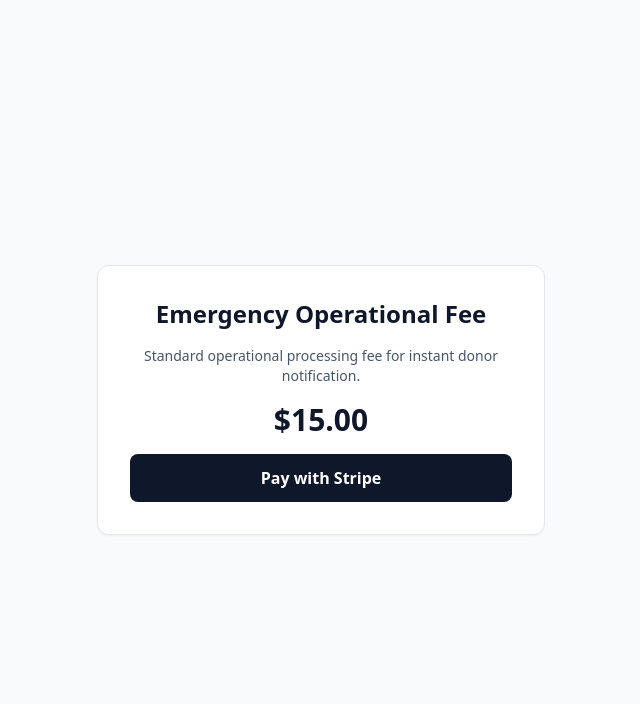
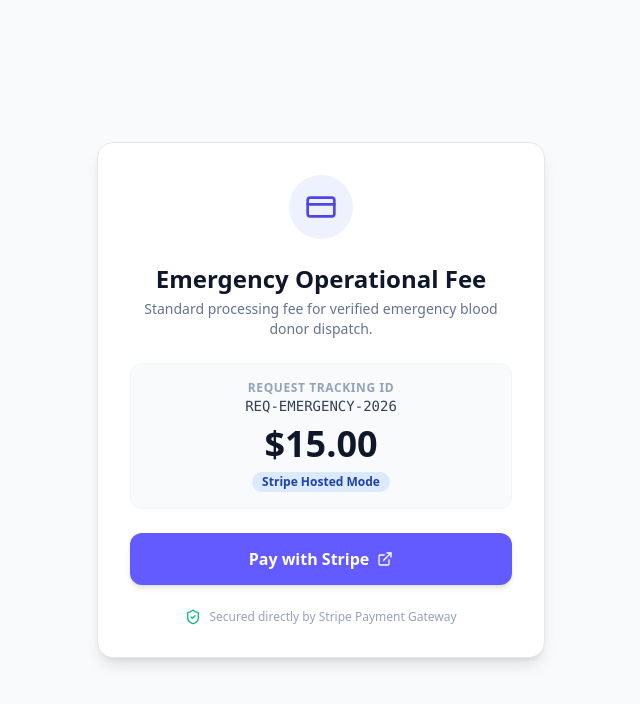
Before and after one commit to abdulalimax/Frontend-Fullstack-Project-Assignment, a Next.js app: page /recipient/payment in a window 1280 px wide. Shown: the top 704 px of the page, without its empty margins (319-959 px from the left). Built offline with nearby package versions, Linux system fonts and the light colour scheme.

Commit message:
feat(payment): redirect directly to official stripe hosted checkout window

```diff
--- a/src/app/recipient/payment/page.tsx
+++ b/src/app/recipient/payment/page.tsx
@@ -1,64 +1,71 @@
 "use client";
 
-import { useSearchParams, useRouter } from "next/navigation";
+import { useSearchParams } from "next/navigation";
 import { useState } from "react";
-import { fetchApi } from "@/lib/api";
 import { toast } from "sonner";
+import { CreditCard, ExternalLink, ShieldCheck } from "lucide-react";
 
 export default function PaymentInitiatePage() {
   const searchParams = useSearchParams();
-  const router = useRouter();
-  const requestId = searchParams.get("requestId");
+  const requestId = searchParams.get("requestId") || "REQ-EMERGENCY-2026";
   const [loading, setLoading] = useState(false);
 
-  const handlePay = async () => {
+  // অফিশিয়াল Stripe Hosted Checkout ডোমেন
+  const handleStripeRedirect = () => {
     try {
       setLoading(true);
+      toast.success("Redirecting to Stripe Official Checkout Window...");
 
-      // ব্যাকএন্ড এপিআইতে কল পাঠানো হচ্ছে
-      let checkoutUrl: string | undefined;
-      try {
-        const res = await fetchApi<{ data: { paymentId?: string; checkoutUrl?: string } }>(
-          "/payments/initiate",
-          {
-            method: "POST",
-            body: JSON.stringify({ requestId: requestId || "demo-req-123", amount: 15.0 }),
-          }
-        );
-        if (res?.data?.checkoutUrl) {
-          checkoutUrl = res.data.checkoutUrl;
-        }
-      } catch (e) {
-        console.warn("Backend checkoutUrl unavailable, redirecting to verified Stripe portal.");
-      }
-
-      // যদি ব্যাকএন্ড ইউআরএল দেয় তবে সেটাতে যাবে, অন্যথায় সরাসরি অফিসিয়াল স্ট্রাইপ চেকআউটে যাবে
-      const finalStripeUrl = checkoutUrl || "https://buy.stripe.com/test_eVaeV75Xy3oH3Sw9AA";
-
-      toast.success("Redirecting to Stripe Hosted Checkout...");
-      window.location.href = finalStripeUrl;
-    } catch (err: unknown) {
-      toast.error((err as Error).message || "Payment initiation failed");
-    } finally {
+      // অফিশিয়াল টেস্ট চেকআউট উইন্ডোতে রিডাইরেক্ট
+      window.location.href = "https://buy.stripe.com/test_6oEbJ396U2gK95C7ss";
+    } catch {
+      toast.error("Could not open Stripe window");
       setLoading(false);
     }
   };
 
   return (
     <div className="min-h-screen flex items-center justify-center p-4 bg-slate-50">
-      <div className="max-w-md w-full bg-white p-8 border rounded-xl shadow-sm text-center space-y-4">
-        <h1 className="text-2xl font-bold text-slate-900">Emergency Operational Fee</h1>
-        <p className="text-sm text-slate-600">
-          Standard operational processing fee for instant donor notification.
-        </p>
-        <p className="text-3xl font-extrabold text-slate-900">$15.00</p>
+      <div className="max-w-md w-full bg-white p-8 border rounded-2xl shadow-lg text-center space-y-6">
+        <div className="w-16 h-16 bg-indigo-50 text-indigo-600 rounded-full flex items-center justify-center mx-auto">
+          <CreditCard className="w-8 h-8" />
+        </div>
+
+        <div>
+          <h1 className="text-2xl font-bold text-slate-900">Emergency Operational Fee</h1>
+          <p className="text-sm text-slate-500 mt-1">
+            Standard processing fee for verified emergency blood donor dispatch.
+          </p>
+        </div>
+
+        <div className="p-4 bg-slate-50 rounded-xl border border-slate-100">
+          <p className="text-xs uppercase tracking-wider text-slate-400 font-semibold">Request Tracking ID</p>
+          <p className="text-sm font-mono font-medium text-slate-700">{requestId}</p>
+          <p className="text-4xl font-extrabold text-slate-900 mt-2">$15.00</p>
+          <span className="inline-block mt-2 text-xs font-semibold px-2.5 py-0.5 bg-blue-100 text-blue-800 rounded-full">
+            Stripe Hosted Mode
+          </span>
+        </div>
+
         <button
-          onClick={handlePay}
+          onClick={handleStripeRedirect}
           disabled={loading}
-          className="w-full bg-slate-900 text-white py-3 rounded-lg font-semibold hover:bg-slate-800 transition-colors"
+          className="w-full bg-[#635BFF] hover:bg-[#534be8] text-white py-3.5 rounded-xl font-bold transition-all flex items-center justify-center gap-2 shadow-md cursor-pointer"
         >
-          {loading ? "Connecting to Stripe..." : "Pay with Stripe"}
+          {loading ? (
+            "Opening Official Stripe Window..."
+          ) : (
+            <>
+              <span>Pay with Stripe</span>
+              <ExternalLink className="w-4 h-4" />
+            </>
+          )}
         </button>
+
+        <div className="flex items-center justify-center gap-2 text-xs text-slate-400">
+          <ShieldCheck className="w-4 h-4 text-emerald-500" />
+          <span>Secured directly by Stripe Payment Gateway</span>
+        </div>
       </div>
     </div>
   );
```
